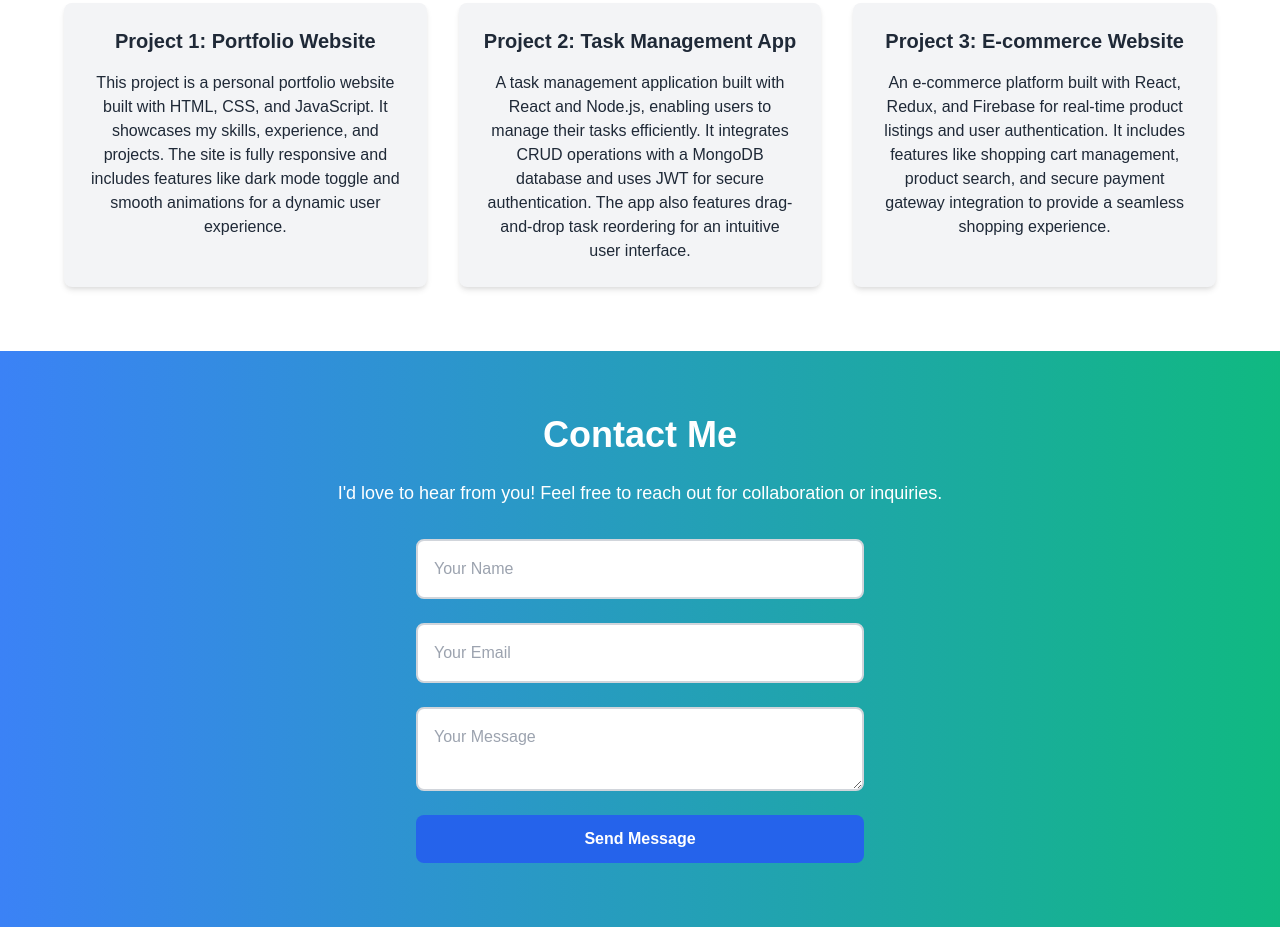
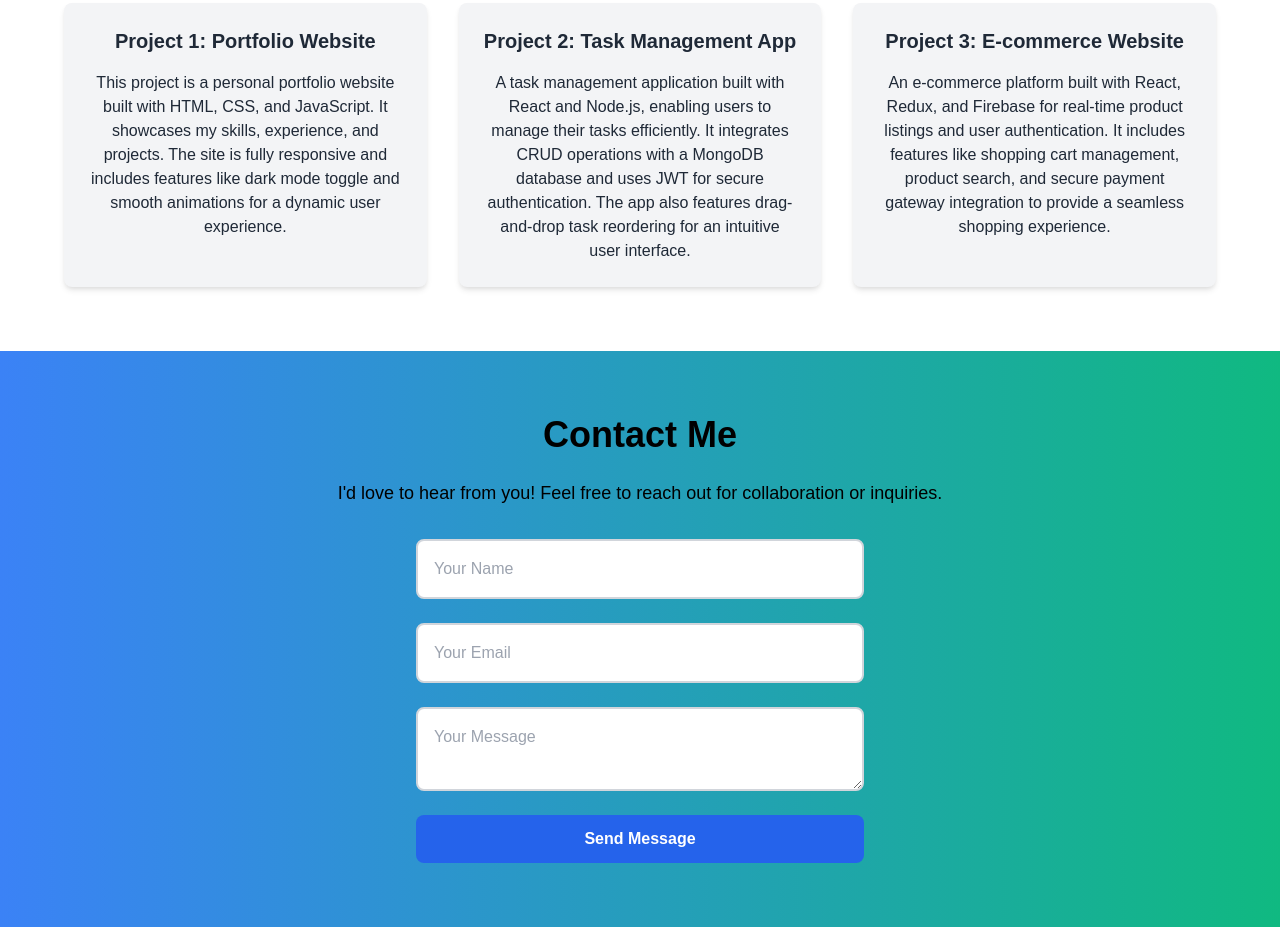
Before and after one commit to shreyashdhomne/myportfolio, a plain HTML site: page index.html in a window 1280 px wide. Shown: the part 1789-2716 px from the top of the page. Drawn offline with nearby package versions, Linux system fonts and the light colour scheme.

Commit message:
Update style.css

```diff
--- a/style.css
+++ b/style.css
@@ -55,4 +55,8 @@
                 opacity: 1;
             }
         }
+
+        #contact{
+            color:black;
+        }
     </style>
```
